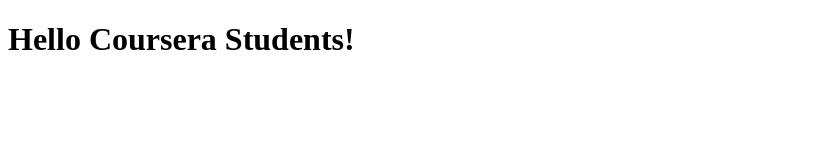
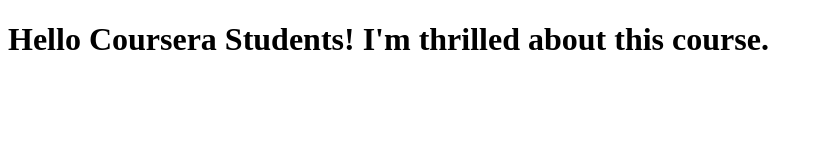
Before and after one commit to sachacoder/coursera-test, a plain HTML site: page index.html in a window 1280 px wide. Shown: the whole page, without its empty margins (0-823 px from the left). Drawn offline with Linux system fonts and the light colour scheme.

Commit message:
New version of webfile

```diff
--- a/index.html
+++ b/index.html
@@ -5,6 +5,6 @@
         <title>Hello Coursera</title>
     </head>
     <body>
-        <h1>Hello Coursera Students!</h1>
+        <h1>Hello Coursera Students! I'm thrilled about this course.</h1>
     </body>
 </html>
```
